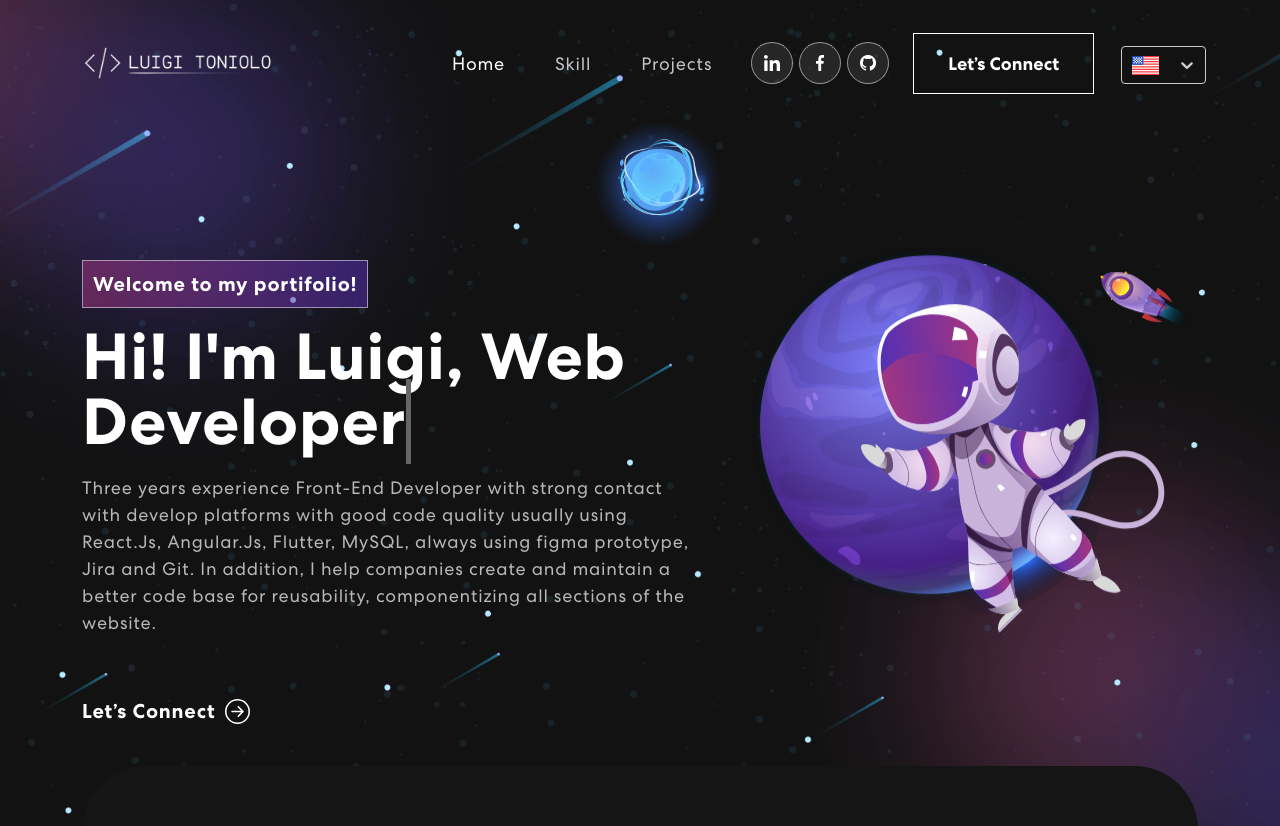
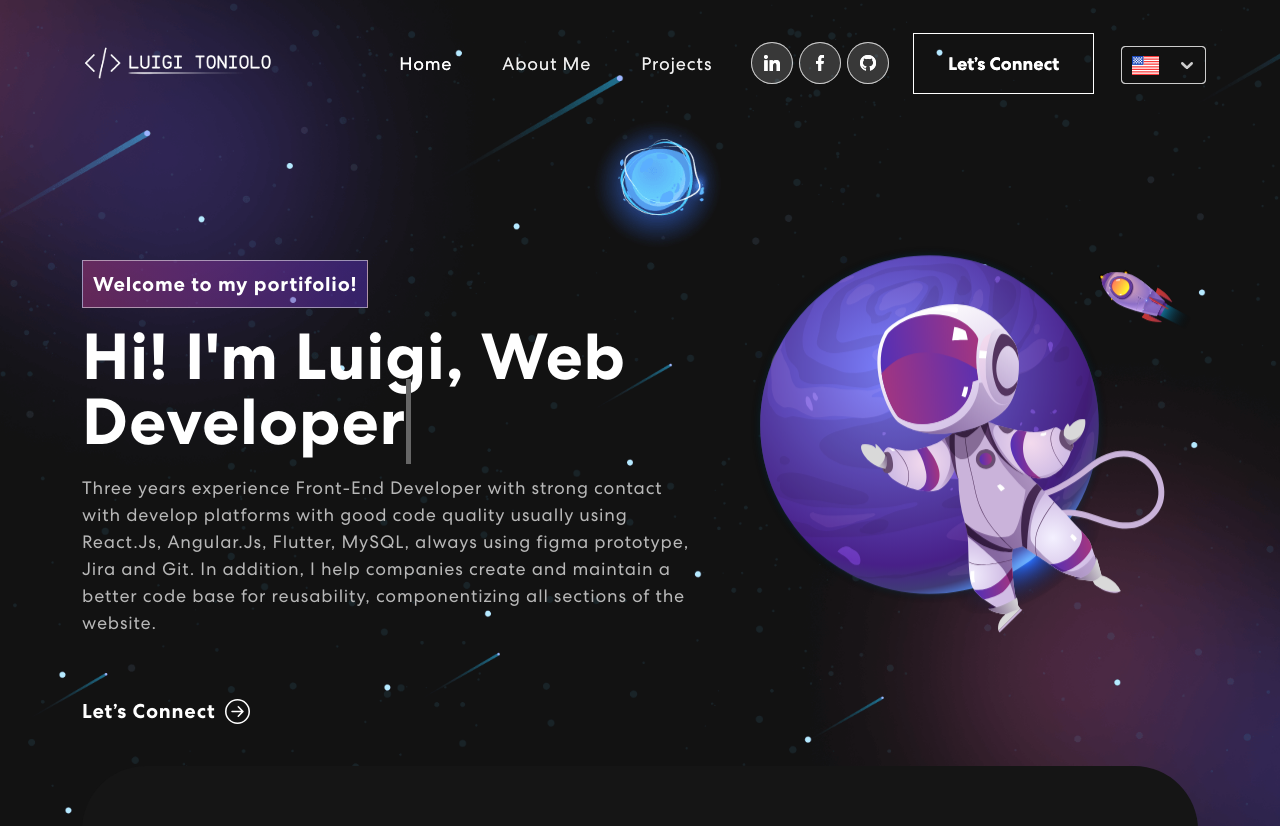
Before and after one commit to LuigiToniolo/portifolioWebSite, a React (Create React App) app: page / in a window 1280 px wide. Shown: the top 826 px of the page. Built offline with nearby package versions, Linux system fonts and the light colour scheme; no server answers.

Commit message:
concluindo rotas e mudando nav bar

```diff
--- a/package.json
+++ b/package.json
@@ -30,7 +30,7 @@
     "react-multi-carousel": "^2.8.1",
     "react-on-screen": "^2.1.1",
     "react-responsive-carousel": "^3.2.23",
-    "react-router-dom": "^6.3.0",
+    "react-router-dom": "^5.3.4",
     "react-router-hash-link": "^2.4.3",
     "react-scripts": "5.0.1",
     "react-select": "^5.4.0",
--- a/src/App.js
+++ b/src/App.js
@@ -1,24 +1,33 @@
 // import logo from './logo.svg';
 import './App.css';
 import 'bootstrap/dist/css/bootstrap.min.css';
-import { NavBar } from "./components/NavBar";
-import { Banner } from "./components/Banner";
-import { Skills } from "./components/Skills";
-import { Projects } from "./components/Projects";
-import { Contact } from "./components/Contact";
-import { Footer } from "./components/Footer";
+
+import Home from './pages/Home';
+import AboutMe from './pages/AboutMe';
+
+import { NavBar } from './components/NavBar';
+
+import { BrowserRouter, Switch, Route } from 'react-router-dom';
 
 function App() {
   return (
-    <div className="App">
+    <BrowserRouter>
       <NavBar />
-      <Banner />
-      <Skills />
-      <Projects />
-      <Contact />
-      <Footer />
-    </div>
+      <div className="App">
+        <Switch>
+          <Route exact path="/">
+            <Home/>
+          </Route>
+
+          <Route path="/aboutme">
+            <AboutMe/>
+          </Route>
+
+        </Switch>
+      </div>
+    </BrowserRouter>
   );
+
 }
 
 export default App;
--- a/src/components/Footer.js
+++ b/src/components/Footer.js
@@ -3,7 +3,6 @@ import { MailchimpForm } from "./MailchimpForm";
 import logofooter from "../assets/img/Logo 2 branco.png";
 import navIcon1 from "../assets/img/nav-icon1.svg";
 import navIcon2 from "../assets/img/nav-icon2.svg";
-import navIcon3 from "../assets/img/nav-icon3.svg";
 import github from '../assets/img/GitHubIcon.png';
 
 export const Footer = () => {
--- a/src/components/MultiLingue/Translate/Lenguages/br.js
+++ b/src/components/MultiLingue/Translate/Lenguages/br.js
@@ -3,7 +3,7 @@ const messages = {
         translations: {
             navbar:{
                 home: 'Home',
-                skill: 'Habilidades',
+                skill: 'Sobre mim',
                 projects: 'Projetos'
             },
             banner:{
--- a/src/components/MultiLingue/Translate/Lenguages/en.js
+++ b/src/components/MultiLingue/Translate/Lenguages/en.js
@@ -3,7 +3,7 @@ const messages = {
         translations: {
             navbar: {
                 home: 'Home',
-                skill: 'Skill',
+                skill: 'About Me',
                 projects: 'Projects'
             },
             banner: {
--- a/src/components/MultiLingue/Translate/Lenguages/pt.js
+++ b/src/components/MultiLingue/Translate/Lenguages/pt.js
@@ -3,7 +3,7 @@ const messages = {
         translations: {
             navbar: {
                 home: 'Home',
-                skill: 'Habilidades',
+                skill: 'Sobre mim',
                 projects: 'Projetos'
             },
             banner:{
--- a/src/components/NavBar.js
+++ b/src/components/NavBar.js
@@ -8,7 +8,7 @@ import navIcon2 from '../assets/img/nav-icon2.svg';
 import github from '../assets/img/GitHubIcon.png';
 import { HashLink } from 'react-router-hash-link';
 import {
-  BrowserRouter as Router
+  BrowserRouter as Router, Link
 } from "react-router-dom";
 
 export const NavBar = () => {
@@ -46,8 +46,8 @@ export const NavBar = () => {
           </Navbar.Toggle>
           <Navbar.Collapse id="basic-navbar-nav">
             <Nav className="ms-auto">
-              <Nav.Link href="#home" className={activeLink === 'home' ? 'active navbar-link' : 'navbar-link'} onClick={() => onUpdateActiveLink('home')}>{i18n.t('navbar.home')}</Nav.Link>
-              <Nav.Link href="#skills" className={activeLink === 'skills' ? 'active navbar-link' : 'navbar-link'} onClick={() => onUpdateActiveLink('skills')}>{i18n.t('navbar.skill')}</Nav.Link>
+              <Nav.Link href="/" className={activeLink === 'home' ? 'active navbar-link' : 'navbar-link'} onClick={() => onUpdateActiveLink('home')}>{i18n.t('navbar.home')}</Nav.Link>
+              <Nav.Link href="/aboutme" className={activeLink === 'skills' ? 'active navbar-link' : 'navbar-link'} to='/aboutme'>{i18n.t('navbar.skill')}</Nav.Link>
               <Nav.Link href="#projects" className={activeLink === 'projects' ? 'active navbar-link' : 'navbar-link'} onClick={() => onUpdateActiveLink('projects')}>{i18n.t('navbar.projects')}</Nav.Link>
             </Nav>
             <span className="navbar-text">
--- a/src/pages/AboutMe/index.js
+++ b/src/pages/AboutMe/index.js
@@ -9,7 +9,7 @@ function AboutMe () {
     return (
         <div className="aboutMe">
             <NavBar />
-            <Footer />
+            {/* <Footer /> */}
         </div>
     );
 
```
Also changed, not shown: 1 other file (tests, documents, lock files or other folders).
